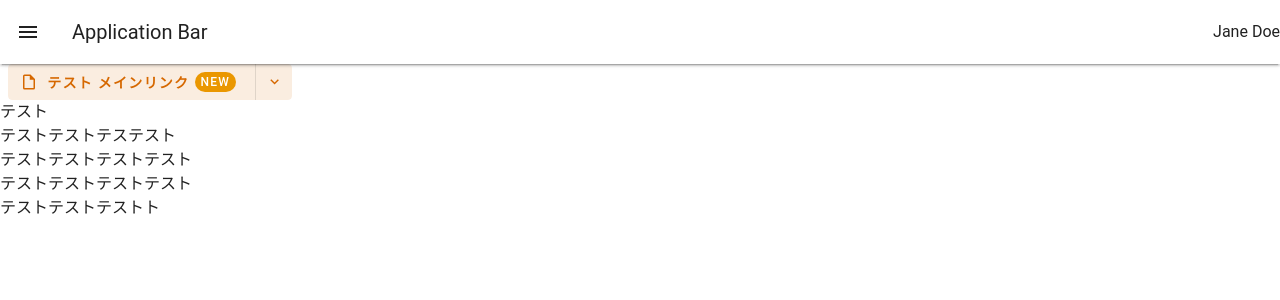
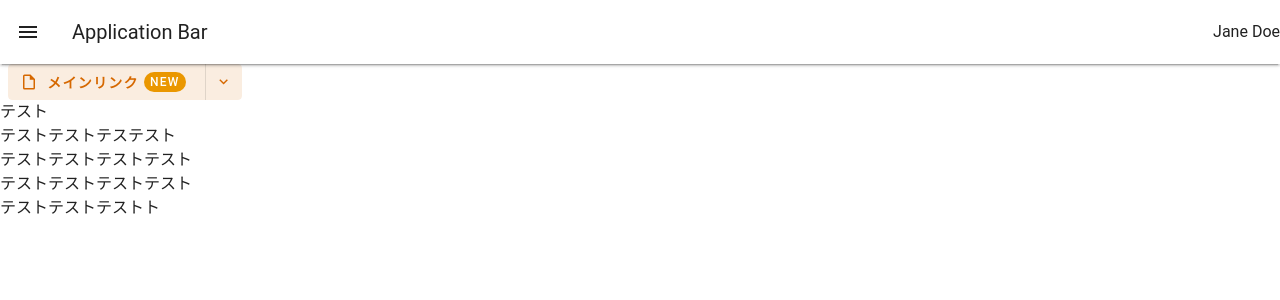
Before and after one commit to hamayou-61/nuxt3-storybook-chromatic, a Nuxt app: page / in a window 1280 px wide. Shown: the top 300 px of the page. Built offline with nearby package versions, Linux system fonts and the light colour scheme.

Commit message:
ラベルの削除

```diff
--- a/components/ButtonGroup.vue
+++ b/components/ButtonGroup.vue
@@ -6,7 +6,7 @@
       prepend-icon="$fileOutline"
       :color="color"
       :href="mainLink.url"
-    >テスト
+    >
       {{ mainLink.label }}
       <v-badge
         v-if="isNew"
```
